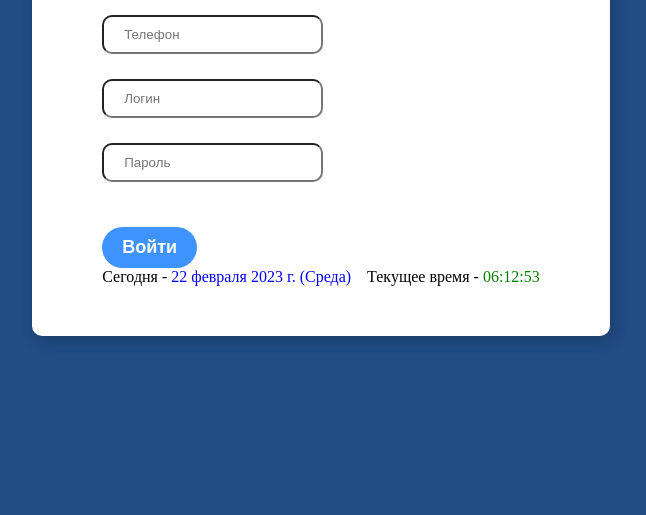
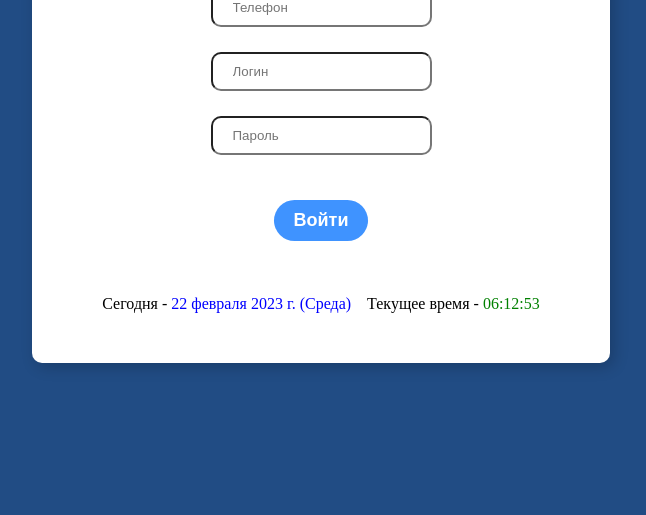
Before and after one commit to asm-rus/koriukov, a plain HTML site: page index.html in a window 1280 px wide. Shown: the part 285-800 px from the top of the page, without its empty margins (319-965 px from the left). Drawn offline with Linux system fonts and the light colour scheme.

Commit message:
Update index.html

```diff
--- a/index.html
+++ b/index.html
@@ -7,7 +7,7 @@
    </head>
   <body>
     <div class="registration-cssave">
-      <form>
+      <form align="center">
         <h3 class="text-center">Форма авторизации</h3>
 
          <div class="form-group">
@@ -46,7 +46,9 @@
             Войти
           </button>
         </div>
-
+   <br>
+        <br>
+        <br>
       Сегодня - <span id="date" style="color: blue;">Дата</span>&nbsp;&nbsp;&nbsp;
 Текущее время - <span id="time" style="color: green;">Время</span>
 
```
